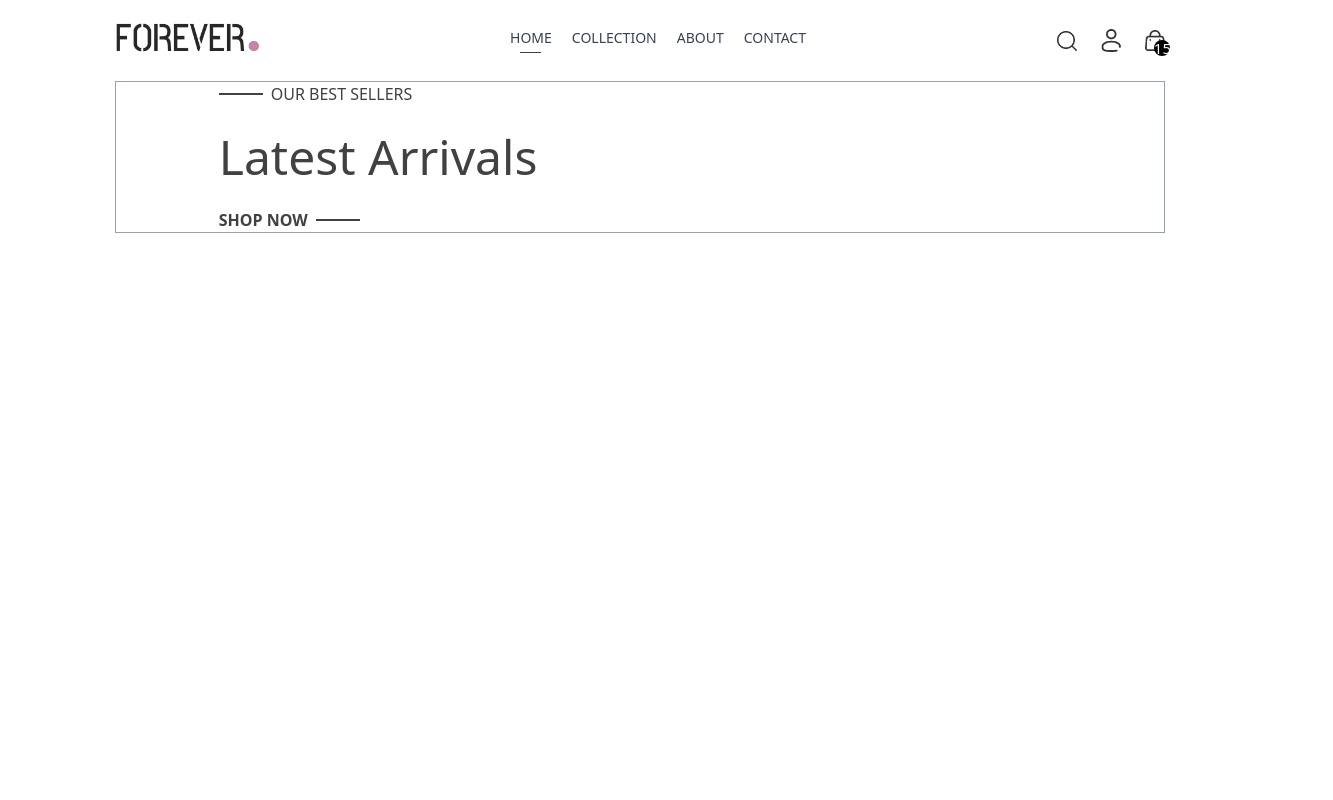
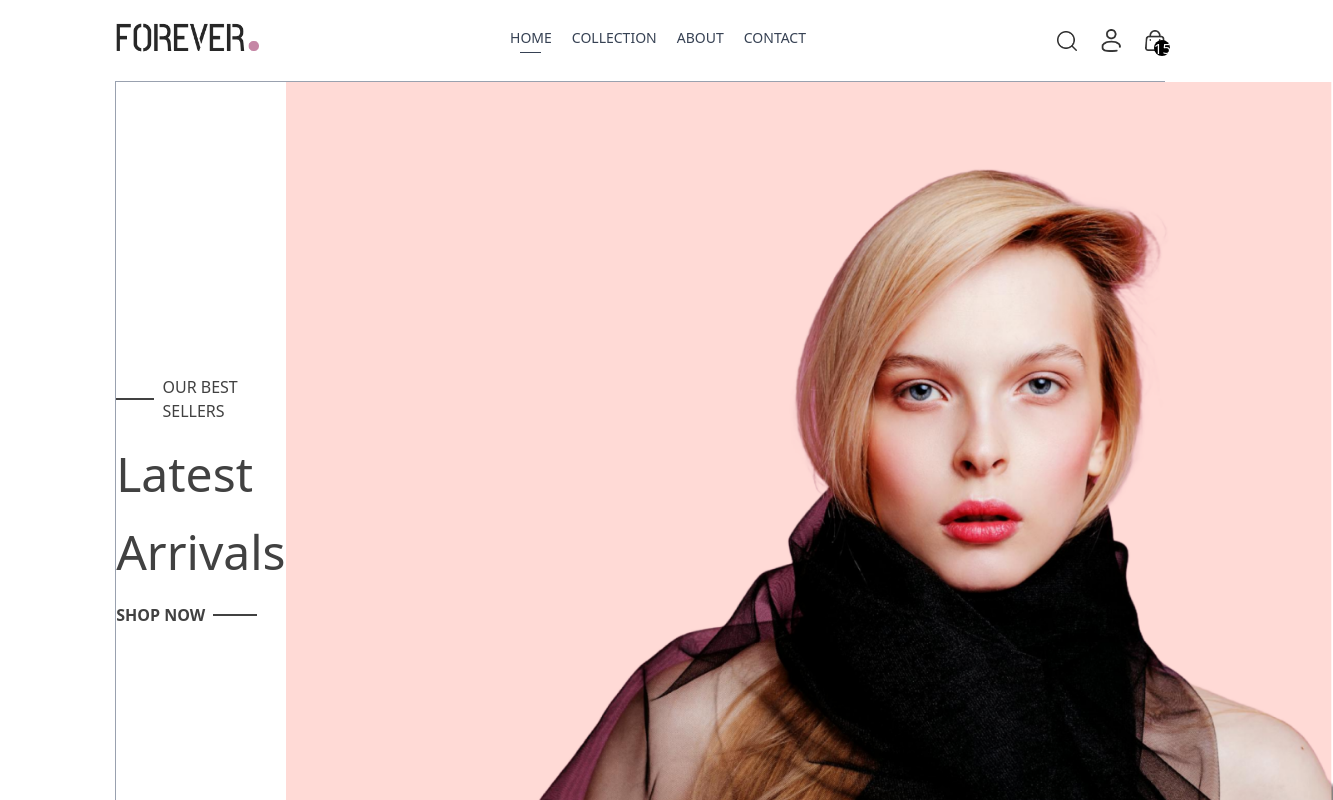
Before and after one commit to hellokristinafaye/clothing-ecommerce, a React (Vite) app: page / in a window 1280 px wide. Shown: the top 800 px of the page, 1333 px wide, since content can reach past the window. Built offline with nearby package versions, Linux system fonts and the light colour scheme.

Commit message:
Hero image added

```diff
--- a/src/components/Hero.jsx
+++ b/src/components/Hero.jsx
@@ -1,4 +1,5 @@
 import React from 'react'
+import { assets } from '../assets/frontend_assets/assets';
 
 const Hero = () => {
   return (
@@ -20,7 +21,9 @@ const Hero = () => {
             <p className="w-8 md:w-11 h-[2px] bg-[#414141]"></p>
           </div>
         </div>
-      </div>
+          </div>
+          {/* Hero Right Side */}
+          <img src={assets.hero_img} alt="" className="" />
     </div>
   );
 }
```
